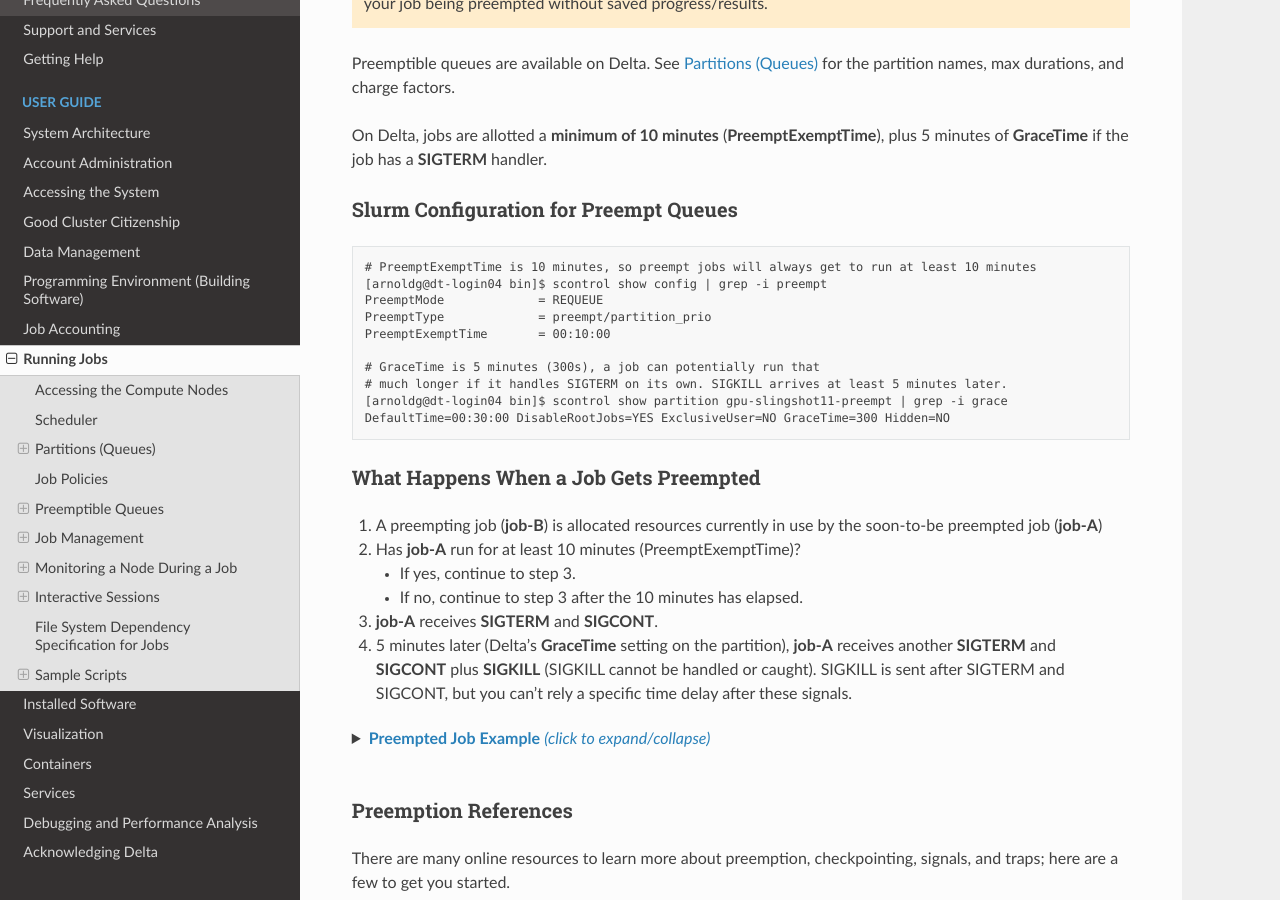
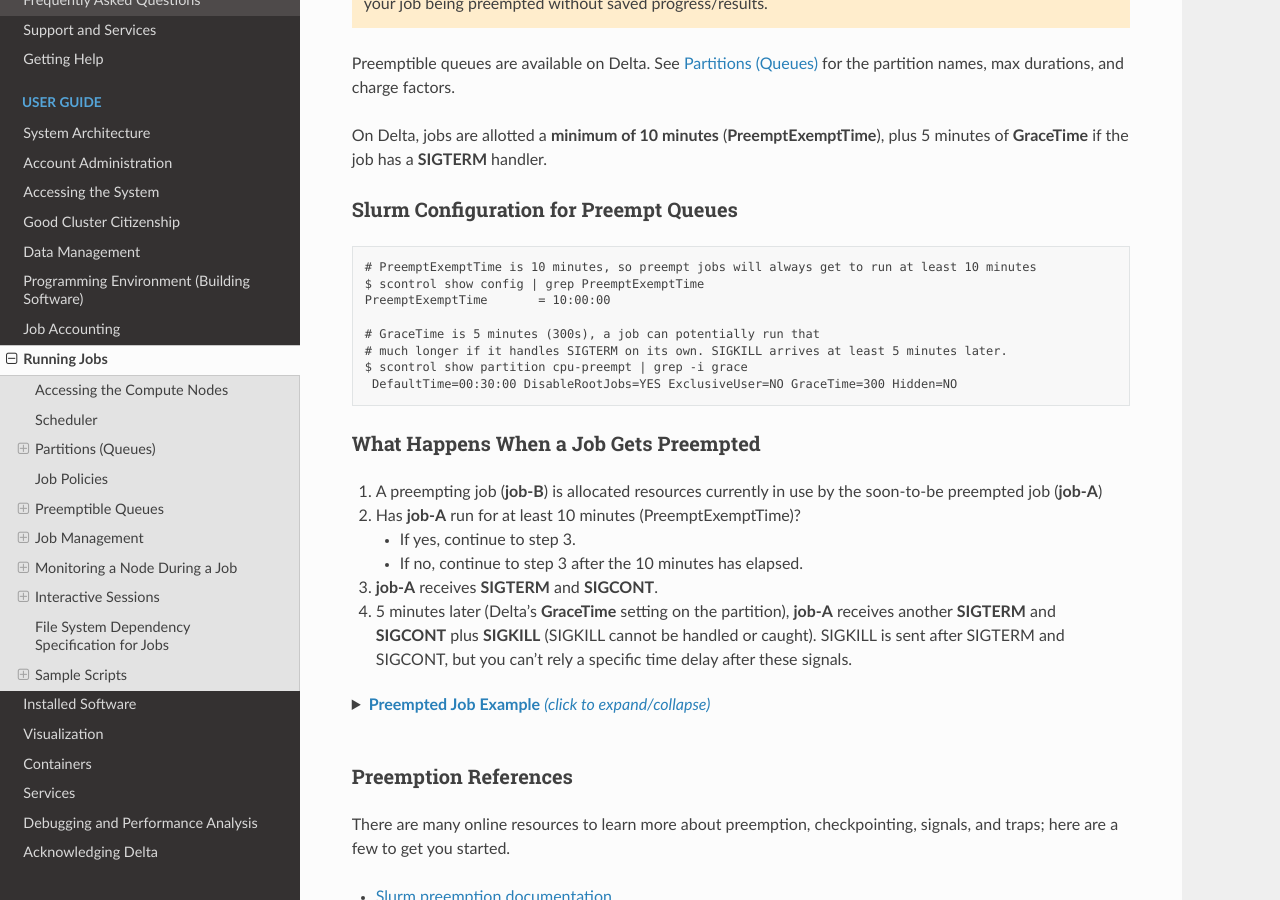
Before and after one commit to ncsa/Delta_doc, a Sphinx documentation site: the page built from docs/source/user_guide/running_jobs.rst, in a window 1280 px wide and 900 px high, scrolled down 3612 px. Built offline with Sphinx 7.4.7 and the Read the Docs theme 2.0.0, drawn with Linux system fonts in a browser that asks for light colours.

Commit message:
Update running_jobs.rst updated slurm preempt code block
updated slurm preempt code block for #49

```diff
--- a/docs/source/user_guide/running_jobs.rst
+++ b/docs/source/user_guide/running_jobs.rst
@@ -166,15 +166,13 @@ Slurm Configuration for Preempt Queues
 .. code-block:: terminal
 
    # PreemptExemptTime is 10 minutes, so preempt jobs will always get to run at least 10 minutes
-   [arnoldg@dt-login04 bin]$ scontrol show config | grep -i preempt
-   PreemptMode             = REQUEUE
-   PreemptType             = preempt/partition_prio
-   PreemptExemptTime       = 00:10:00
+   $ scontrol show config | grep PreemptExemptTime
+   PreemptExemptTime       = 10:00:00
 
    # GraceTime is 5 minutes (300s), a job can potentially run that
    # much longer if it handles SIGTERM on its own. SIGKILL arrives at least 5 minutes later.
-   [arnoldg@dt-login04 bin]$ scontrol show partition gpu-slingshot11-preempt | grep -i grace
-   DefaultTime=00:30:00 DisableRootJobs=YES ExclusiveUser=NO GraceTime=300 Hidden=NO
+   $ scontrol show partition cpu-preempt | grep -i grace
+    DefaultTime=00:30:00 DisableRootJobs=YES ExclusiveUser=NO GraceTime=300 Hidden=NO
 
 What Happens When a Job Gets Preempted
 ~~~~~~~~~~~~~~~~~~~~~~~~~~~~~~~~~~~~~~~~~~~
```
